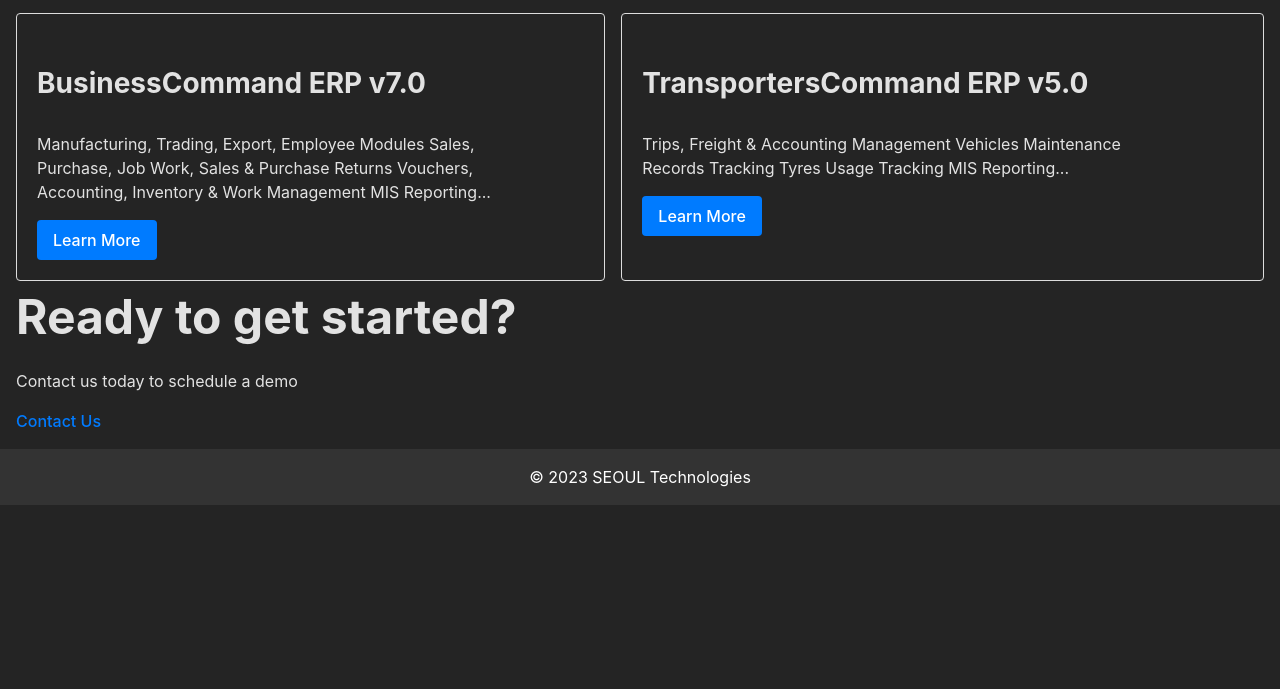
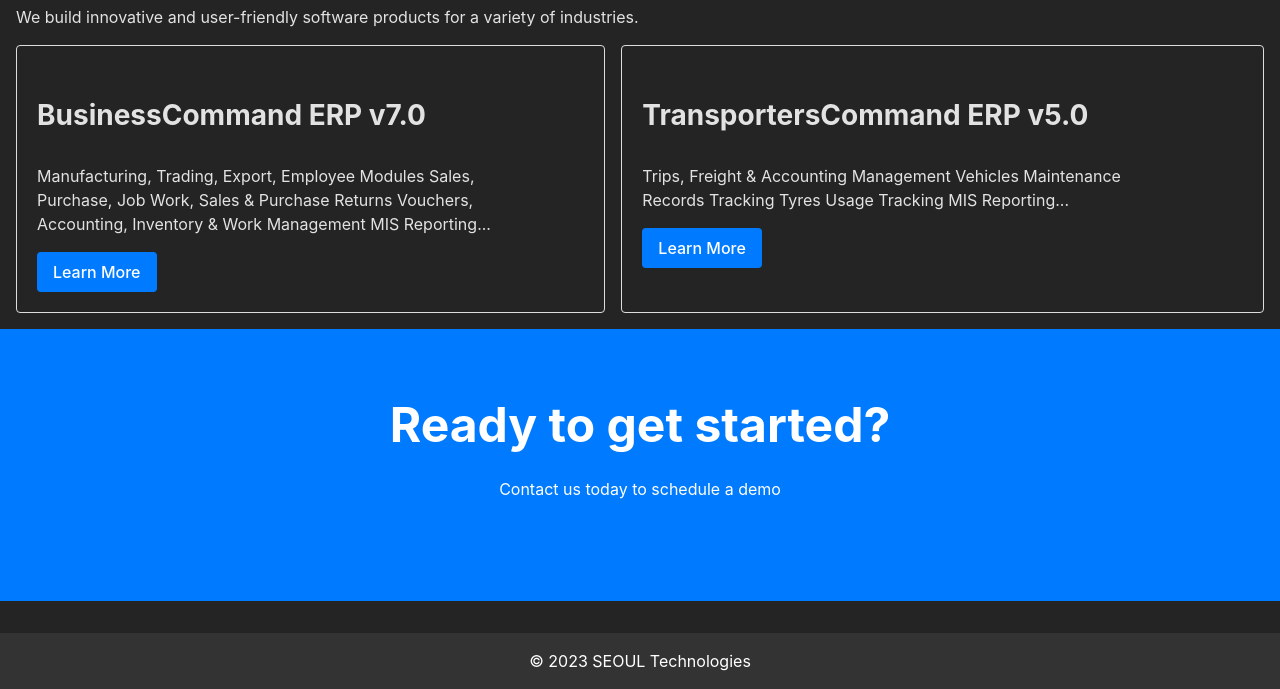
Before and after one commit to RoboXGamer/Business-Site-Demo, a website built with Vite: page index.html in a window 1280 px wide. Shown: the part 563-1252 px from the top of the page. Before the commit the page ends 1068 px from the top, so only its background shows below. Built offline with nearby package versions, Linux system fonts and the light colour scheme.

Commit message:
Update style.css

```diff
--- a/style.css
+++ b/style.css
@@ -138,6 +138,18 @@
   margin-top: 0;
 }
 
+#contact-cta {
+  background: var(--accent-color);
+  color: var(--secondary-color);
+  text-align: center;
+  padding: 60px 20px;
+  margin-inline: -1rem;
+}
+
+section {
+  margin-block: 1rem;
+}
+
 /* Styles for screens above 768px */
 @media (min-width: 768px) {
   /* Products Secion */
```
